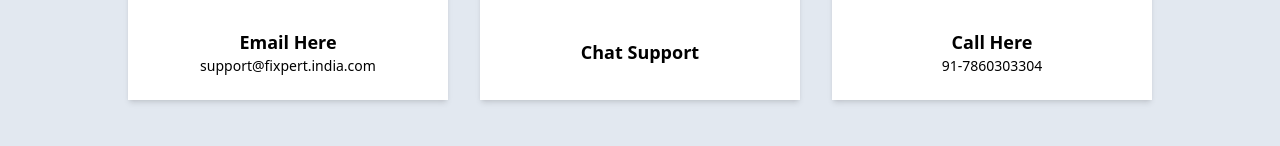
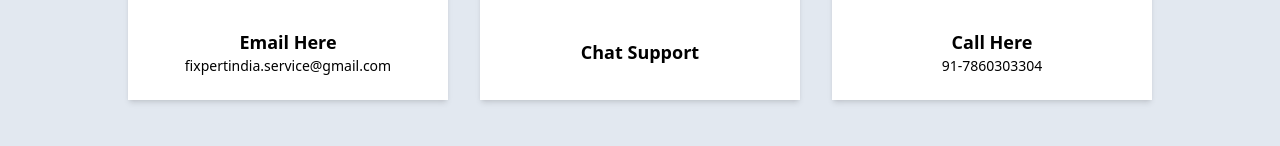
Before and after one commit to imtiyaz010/fixpert-india, a React (Create React App) app: page /contact in a window 1280 px wide. Shown: the part 396-542 px from the top of the page. Built offline with nearby package versions, Linux system fonts and the light colour scheme.

Commit message:
updated content

```diff
--- a/src/components/contact/Links.js
+++ b/src/components/contact/Links.js
@@ -9,7 +9,7 @@ function Links() {
       id: 1,
       tag: "MdEmail",
       title: "Email Here",
-      snap: "support@fixpert.india.com",
+      snap: "fixpertindia.service@gmail.com",
     },
     {
       id: 2,
```
